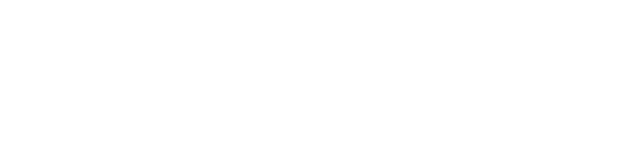
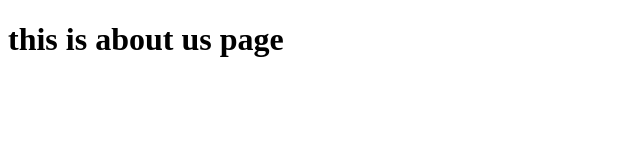
Before and after one commit to MianAizaz6/advance-web, a plain HTML site: page about.html in a window 1280 px wide. Shown: the whole page, without its empty margins (0-640 px from the left). Drawn offline with Linux system fonts and the light colour scheme.

Commit message:
changes in about us page

```diff
--- a/about.html
+++ b/about.html
@@ -6,6 +6,6 @@
   <title>Document</title>
 </head>
 <body>
-
+  <h1>this is about us page</h1>
 </body>
 </html>
```
